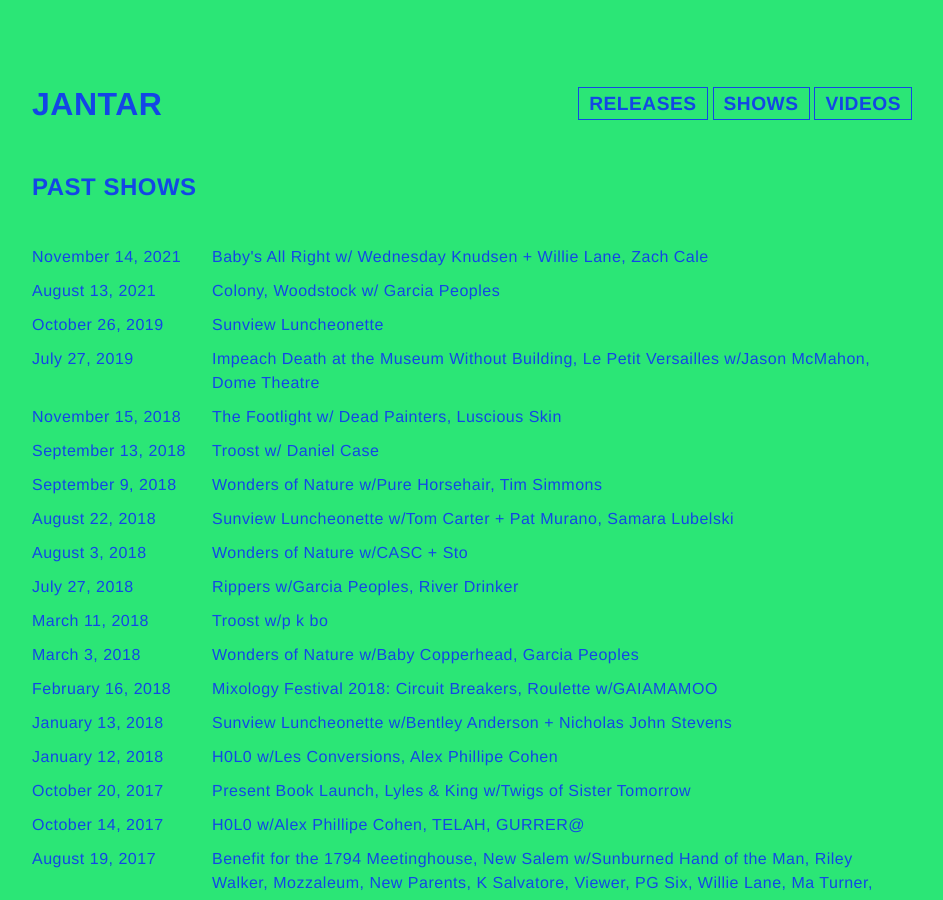
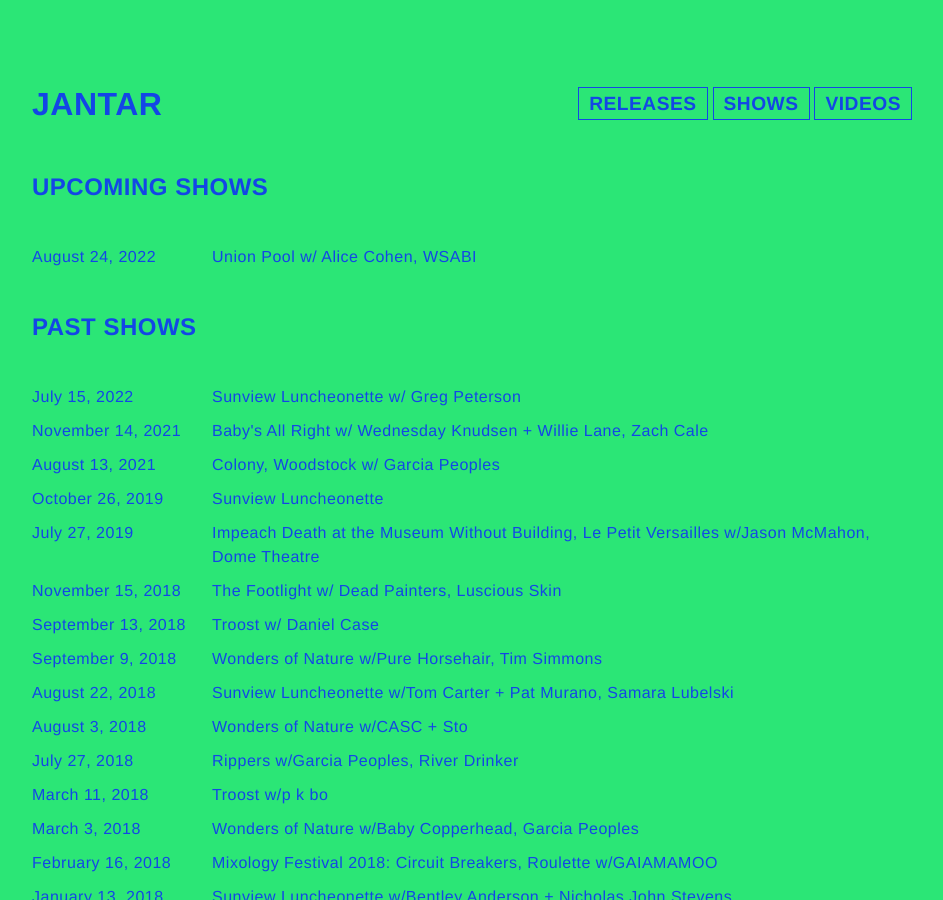
Before and after one commit to kirsten/thejantar.com, a Jekyll site: the page built from shows.html, in a window 1280 px wide and 900 px high. Shown: the whole window, without its empty margins (168-1111 px from the left). Built offline with Jekyll 4.4.1, drawn with Linux system fonts in a browser that asks for light colours.

Commit message:
Update 2022 shows

```diff
--- a/_data/shows.yml
+++ b/_data/shows.yml
@@ -1,3 +1,9 @@
+- date:  2022-08-24 19:00:00
+  title: "Union Pool w/ Alice Cohen, WSABI"
+
+- date:  2022-07-15 19:00:00
+  title: "Sunview Luncheonette w/ Greg Peterson"
+
 - date:  2021-11-14 19:00:00
   title: "Baby's All Right w/ Wednesday Knudsen + Willie Lane, Zach Cale"
 
```
